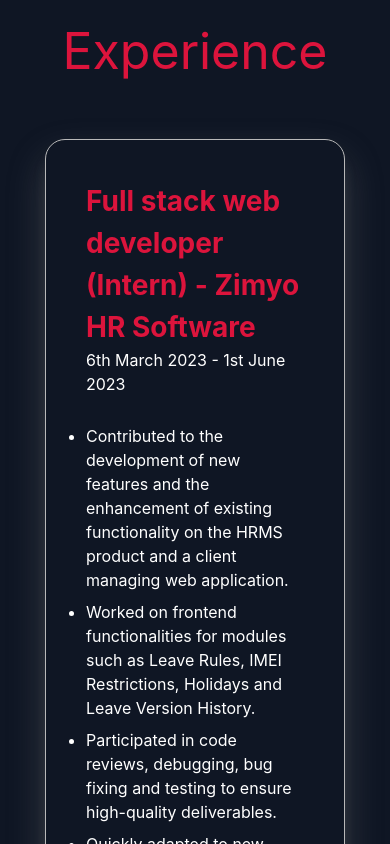
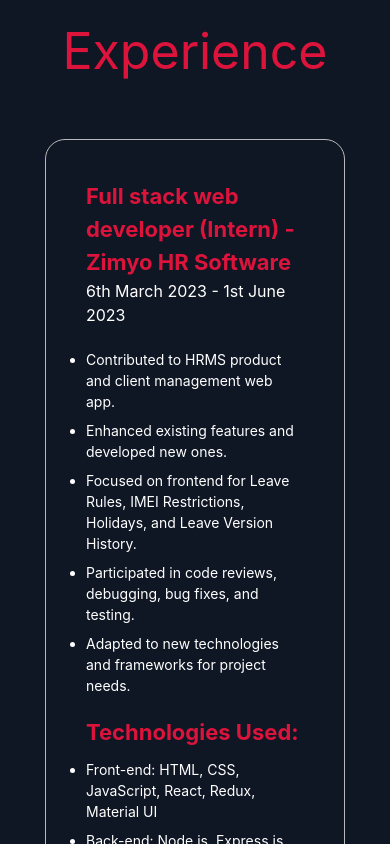
Before and after one commit to Raj4709267/Raj4709267.github.io, a React (Create React App) app: page / in a window 390 px wide. Shown: the part 1860-2704 px from the top of the page. Built offline with nearby package versions, Linux system fonts and the light colour scheme.

Commit message:
update colors and themes

```diff
--- a/src/Components/ContactMe/ContactMe.module.css
+++ b/src/Components/ContactMe/ContactMe.module.css
@@ -70,7 +70,7 @@ textarea {
     padding: 20px;
     font-size: 18px;
     height: 300px;
-    color: #dc143c;
+    /* color: #dc143c; */
 
 }
 
--- a/src/Components/Experience/Experience.jsx
+++ b/src/Components/Experience/Experience.jsx
@@ -11,24 +11,16 @@ const Experience = () => {
         <h1>{"Full stack web developer (Intern) - Zimyo HR Software"}</h1>
         <p>6th March 2023 - 1st June 2023</p>
         <ul>
+          <li>Contributed to HRMS product and client management web app.</li>
+          <li>Enhanced existing features and developed new ones.</li>
           <li>
-            Contributed to the development of new features and the enhancement
-            of existing functionality on the HRMS product and a client managing
-            web application.
-          </li>
-
-          <li>
-            Worked on frontend functionalities for modules such as Leave Rules,
-            IMEI Restrictions, Holidays and Leave Version History.
+            Focused on frontend for Leave Rules, IMEI Restrictions, Holidays,
+            and Leave Version History.
           </li>
           <li>
-            Participated in code reviews, debugging, bug fixing and testing to
-            ensure high-quality deliverables.
+            Participated in code reviews, debugging, bug fixes, and testing.
           </li>
-          <li>
-            Quickly adapted to new technologies and frameworks to meet project
-            requirements.
-          </li>
+          <li>Adapted to new technologies and frameworks for project needs.</li>
         </ul>
 
         <h2>Technologies Used:</h2>
--- a/src/Components/Experience/Experience.module.css
+++ b/src/Components/Experience/Experience.module.css
@@ -20,7 +20,7 @@
     border: 1px solid rgb(185, 185, 185);
     border-radius: 20px;
     width: 800px;
-    box-shadow: rgba(140, 139, 139, 0.3) 0px 19px 38px, rgba(90, 89, 89, 0.22) 0px 15px 12px;
+    /* box-shadow: rgba(140, 139, 139, 0.3) 0px 19px 38px, rgba(90, 89, 89, 0.22) 0px 15px 12px; */
     margin-top: 50px;
     padding: 40px;
 }
@@ -33,10 +33,11 @@
 
 .experience_list>p {
     margin-bottom: 28px;
+    font-size: 18px;
 }
 
 .experience_list>h2 {
-    font-size: 20px;
+    font-size: 22px;
     margin-top: 20px;
     margin-bottom: 10px;
     color: #dc143c;
@@ -44,8 +45,9 @@
 
 }
 
-ul>li {
+ul li {
     margin-top: 8px;
+    font-size: 16px;
 }
 
 @media (min-width: 500px) and (max-width: 980px) {
@@ -61,4 +63,21 @@ ul>li {
     .experience_list {
         width: 300px;
     }
+
+    ul li {
+        margin-top: 8px;
+        font-size: 14px;
+    }
+
+    .experience_list>h1 {
+        font-size: 22px;
+        font-weight: bold;
+        color: #dc143c;
+    }
+
+    .experience_list>p {
+        margin-bottom: 22px;
+        font-size: 16px;
+    }
+
 }
--- a/src/Components/Projects/Project.module.css
+++ b/src/Components/Projects/Project.module.css
@@ -20,10 +20,10 @@
     margin-bottom: 30px;
 }
 
-.project>div:last-child>div>div {
+/* .project>div:last-child>div>div {
 
     box-shadow: rgba(140, 139, 139, 0.3) 0px 19px 38px, rgba(90, 89, 89, 0.22) 0px 15px 12px;
-}
+} */
 
 .project {
     padding-top: 100px;
--- a/src/Components/Skills/Skills.module.css
+++ b/src/Components/Skills/Skills.module.css
@@ -30,7 +30,7 @@
     border: 1px solid rgb(185, 185, 185);
     border-radius: 20px;
     width: 500px;
-    box-shadow: rgba(140, 139, 139, 0.3) 0px 19px 38px, rgba(90, 89, 89, 0.22) 0px 15px 12px;
+    /* box-shadow: rgba(140, 139, 139, 0.3) 0px 19px 38px, rgba(90, 89, 89, 0.22) 0px 15px 12px; */
 
 }
 
```
Also changed, not shown: 1 other file (tests, documents, lock files or other folders).
